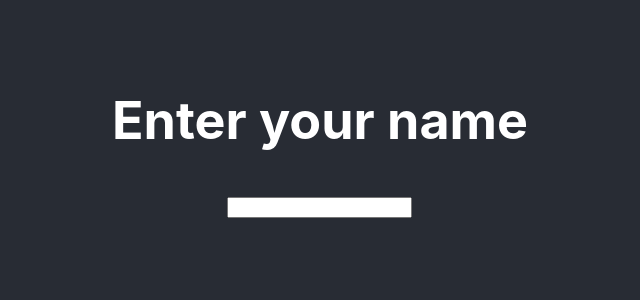
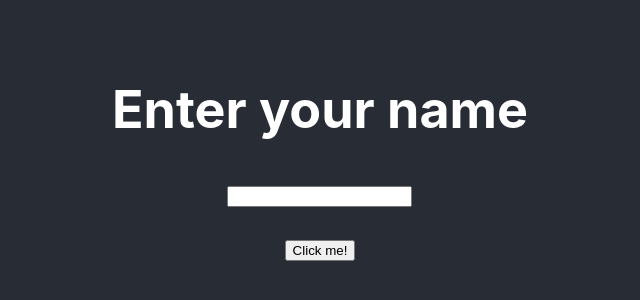
Before and after one commit to gminova/pokemon-game, a React (Create React App) app: page / in a window 1280 px wide. Shown: the part 248-548 px from the top of the page, without its empty margins (320-960 px from the left). Built offline with nearby package versions, Linux system fonts and the light colour scheme.

Commit message:
fetch pokemon and save in local storage

```diff
--- a/src/components/App.tsx
+++ b/src/components/App.tsx
@@ -1,9 +1,11 @@
 import React from 'react';
 import * as S from './App.styled';
 import { TextField } from './TextField';
+import { Button } from './Button';
 
 export const App: React.FC = () => (
   <S.Container>
     <TextField text="Some text" />
+    <Button />
   </S.Container>
 );
--- /dev/null
+++ b/src/components/Button.tsx
@@ -0,0 +1,20 @@
+import React from 'react';
+import { fetchData } from '../api/api';
+
+export const Button = () => {
+  return (
+    <button
+      onClick={() =>
+        fetch('https://pokeapi.co/api/v2/pokemon/1').then((res) =>
+          res
+            .json()
+            .then((json) =>
+              localStorage.setItem('pokemon', JSON.stringify(json))
+            )
+        )
+      }
+    >
+      Click me!
+    </button>
+  );
+};
```
